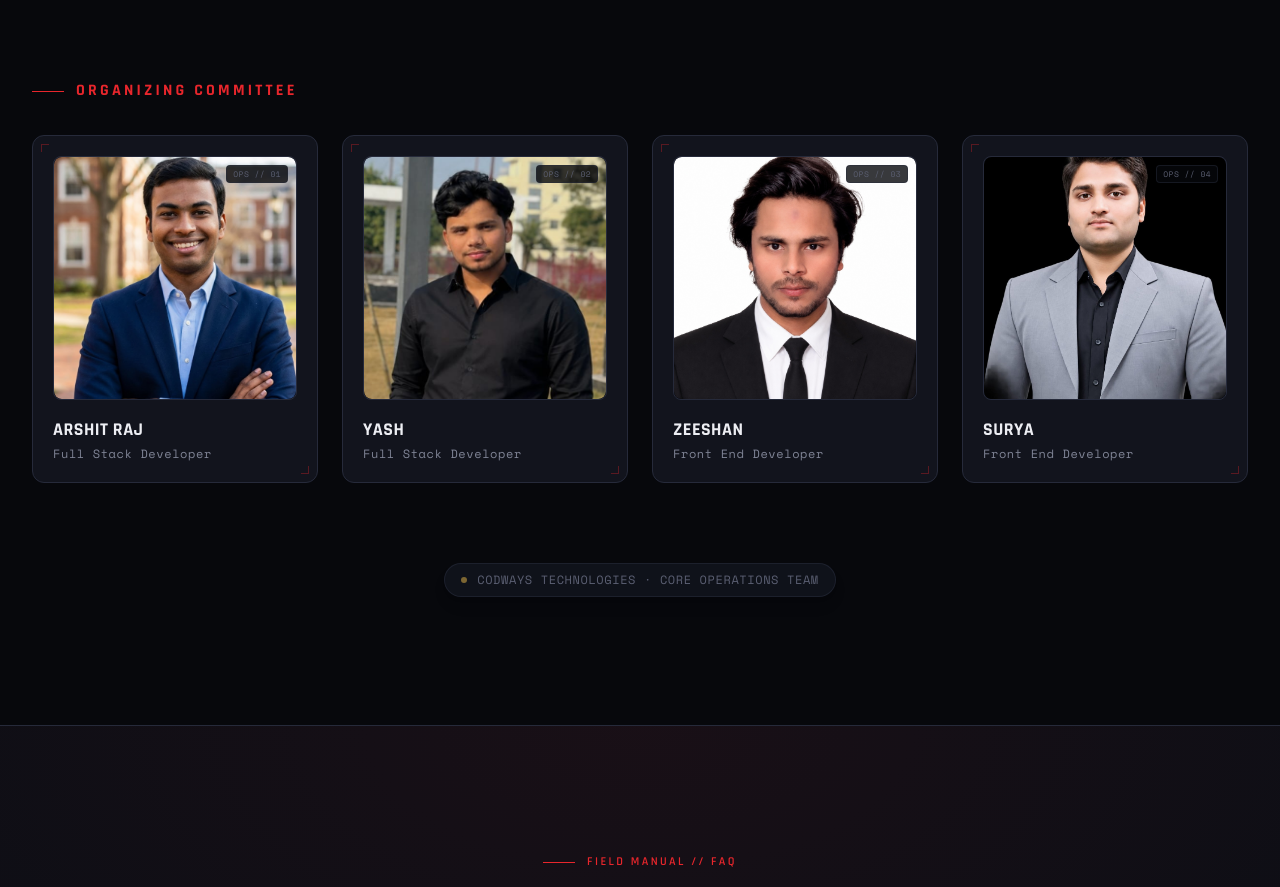
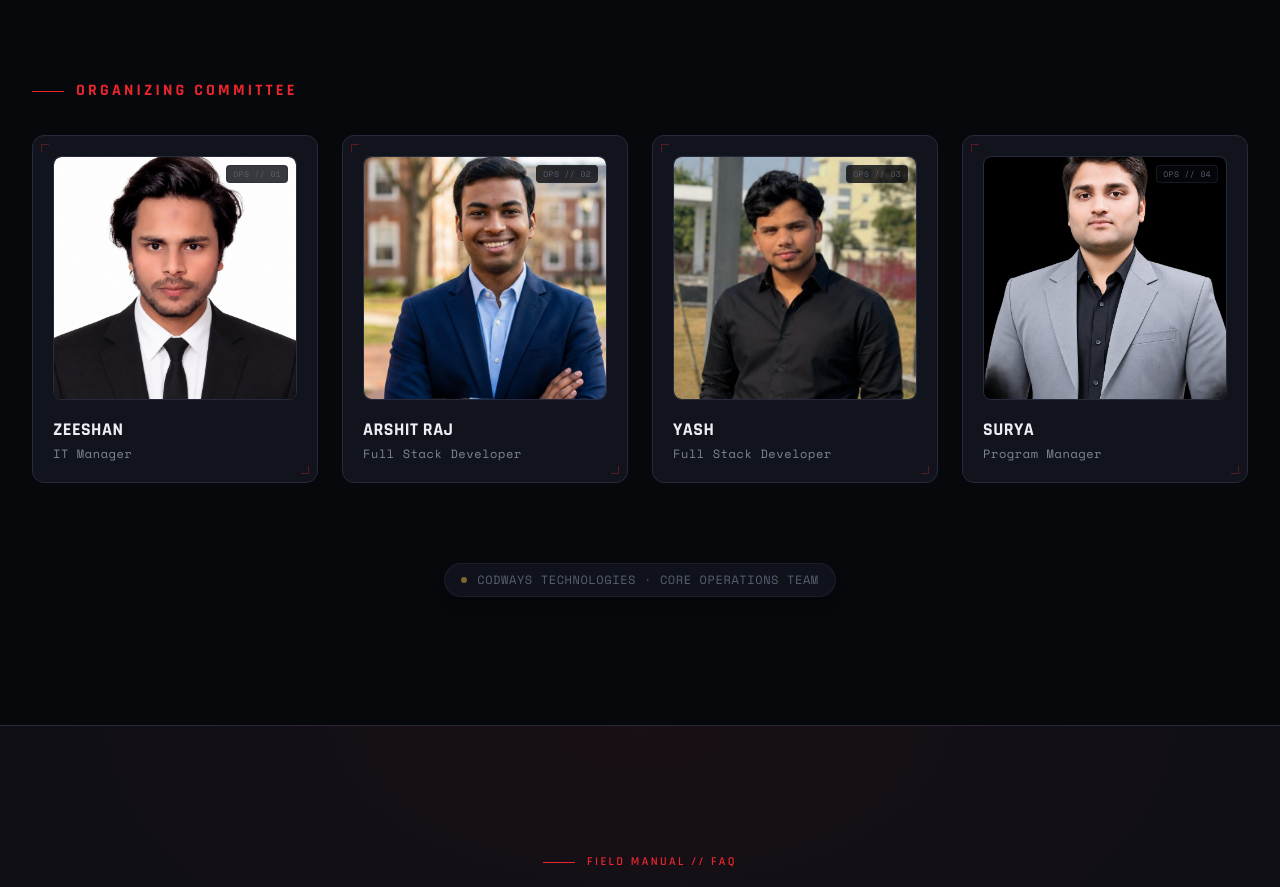
Before and after one commit to Arshitraj-123/TechiesHack-3.0-Doomsday-Protocol, a React (Vite) app: page / in a window 1280 px wide. Shown: the part 8602-9489 px from the top of the page. Built offline with nearby package versions, Linux system fonts and the light colour scheme.

Commit message:
chore: reorder organizing committee, update designations, and optimize protocol image rendering

```diff
--- a/src/components/Protocol.tsx
+++ b/src/components/Protocol.tsx
@@ -63,10 +63,11 @@ export function Protocol() {
           {/* High-Resolution Protocol System Image */}
           <img
             src={`${import.meta.env.BASE_URL}images/protocol-large.png`}
-            srcSet={`${import.meta.env.BASE_URL}images/protocol-full.png 900w, ${import.meta.env.BASE_URL}images/protocol-full@2x.png 1400w, ${import.meta.env.BASE_URL}images/protocol-large.png 1920w`}
+            srcSet={`${import.meta.env.BASE_URL}images/protocol-full.png 900w, ${import.meta.env.BASE_URL}images/protocol-full@2x.png 1788w, ${import.meta.env.BASE_URL}images/protocol-large.png 1920w`}
             sizes="(max-width: 900px) 100vw, (max-width: 1400px) 95vw, 1380px"
             alt="How You'll Be Judged - Evaluation Protocol"
             className="w-full h-auto object-contain block select-none"
+            style={{ imageRendering: "-webkit-optimize-contrast" }}
             loading="lazy"
             draggable={false}
           />
--- a/src/components/Team.tsx
+++ b/src/components/Team.tsx
@@ -20,10 +20,10 @@ const CORE_PATRONS: TeamMember[] = [
 ];
 
 const ORGANIZING_COMMITTEE: TeamMember[] = [
-  { id: "oc-1", role: "Full Stack Developer", name: "Arshit Raj", src: "team-arshit.png" },
-  { id: "oc-2", role: "Full Stack Developer", name: "Yash", src: "team-yash.jpg" },
-  { id: "oc-3", role: "Front End Developer", name: "Zeeshan", src: "team-zeeshan.jpg" },
-  { id: "oc-4", role: "Front End Developer", name: "Surya", src: "team-surya.jpg" },
+  { id: "oc-1", role: "IT Manager", name: "Zeeshan", src: "team-zeeshan.jpg" },
+  { id: "oc-2", role: "Full Stack Developer", name: "Arshit Raj", src: "team-arshit.png" },
+  { id: "oc-3", role: "Full Stack Developer", name: "Yash", src: "team-yash.jpg" },
+  { id: "oc-4", role: "Program Manager", name: "Surya", src: "team-surya.jpg" },
 ];
 
 /* ── Member Card Component ──────────────────────────────────── */
```
